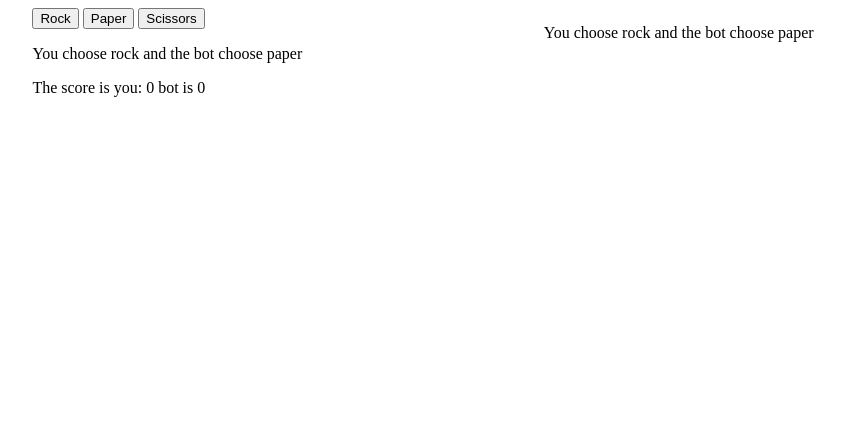
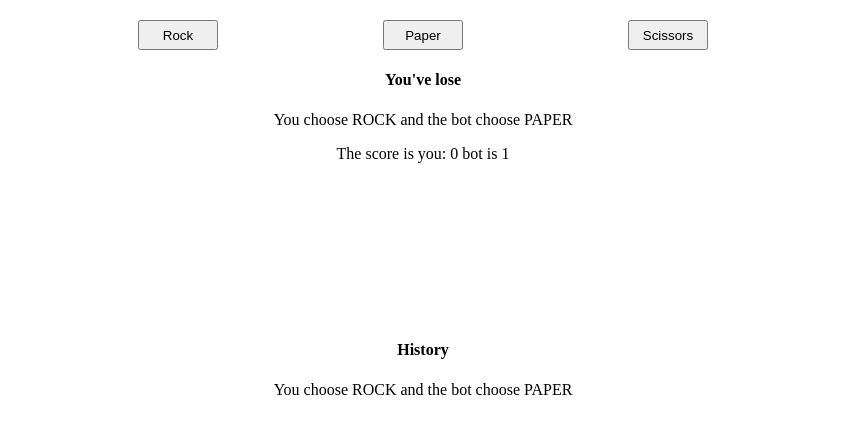
Before and after one commit to Lain62/Rock-Paper-Scissors, a plain HTML site: page index.html in a window 1280 px wide. Both pictures are taken after a click on the button "Rock". Shown: the whole page, without its empty margins (217-1062 px from the left). Drawn offline with Linux system fonts and the light colour scheme.

Commit message:
fix some broken code

```diff
--- a/index.html
+++ b/index.html
@@ -8,7 +8,7 @@
     <link rel="stylesheet" href="styles.css">
 </head>
 <body>
-	<div class="container-left">
+	<div class="container-top">
 		<div class="container-input">
 			<button class="input" id="rock">Rock</button>
 			<button class="input" id="paper">Paper</button>
@@ -16,8 +16,10 @@
 		</div>
 		<div class="results"></div>
 	</div>
-	<div class="container-right">
-		<div class="history"></div>
+	<div class="container-bottom">
+		<div class="history">
+			<h4> History </h4>
+		</div>
 	</div>
 </body>
 </html>
--- a/rps.js
+++ b/rps.js
@@ -26,6 +26,8 @@ function getComputerChoice() {
 	}
 };
 
+let playerScore = 0
+let computerScore = 0
 function playRound(playerSelection, computerSelection){
 	if (playerSelection == 'rock' && computerSelection == 'scissors') {
 		playerScore++;
@@ -61,23 +63,31 @@ function game(choice) {
 	if (roundsPlayed <= roundsMax){
 		const playerSelection = getPlayerChoice(choice);
 		const computerSelection = getComputerChoice();
-		let textRoundResult = "You choose " + playerSelection + " and the bot choose " + computerSelection
+		let textRoundResult = "You choose " + playerSelection.toUpperCase() + " and the bot choose " + computerSelection.toUpperCase()
+		let textRoundResultCondition = "You've " + playRound(playerSelection, computerSelection)
+		divResults.appendChild(roundResultCondition)
+		roundResultCondition.innerText = textRoundResultCondition
 		roundResult.innerText = textRoundResult
 		const historyRounds = document.createElement('p') // shows history of all rounds result
 		historyRounds.innerText = textRoundResult
+		divHistory.appendChild(historyRounds)
 		divResults.appendChild(roundResult)
-		divHistory.appendChild(historyRounds)
 		result.innerText = "The score is you: " + playerScore + " bot is " + computerScore;
 		divResults.appendChild(result)
 	}
+	let paragameResult = ""
 	if (roundsPlayed == roundsMax) {
 		if (playerScore > computerScore) {
-			gameResult.innerText =	"You've won the game!"
+			paragameResult =	"You've won the game!"
 		} else if ( playerScore < computerScore) {
-			gameResult.innerText = "You've lost the game!"
+			paragameResult = "You've lost the game!"
 		} else {
-			gameResult.innerText = "You've drawn the game!"
+			paragameResult = "You've drawn the game!"
 		}
+		const historyRounds = document.createElement('h5') // shows history of all rounds result
+		gameResult.innerText = paragameResult
+		historyRounds.innerText = paragameResult
+		divHistory.appendChild(historyRounds)
 		divResults.appendChild(gameResult)
 		gameOver.innerText ="the game is over!"
 		divResults.appendChild(gameOver)
@@ -95,19 +105,21 @@ function gameReset(){
 	result.remove()
 	gameOver.remove()
 	btnReset.remove()
+	const historyRounds = document.createElement('h5') // shows history of all rounds result
+	historyRounds.innerText = "Game Reset!"
+	divHistory.appendChild(historyRounds)
 }
 
 
-let playerScore = 0
-let computerScore = 0
 let roundsPlayed = 0;
 let roundsMax = 5
 
 const btnReset = document.createElement('button')
 const roundResult = document.createElement('p') // shows what is the result of the current round
+const roundResultCondition = document.createElement('h4') //shows if you win,drew,or lost the round
 const result = document.createElement('p'); // shows all the current score
-const gameResult = document.createElement('p') // shows the result of all rounds
-const gameOver = document.createElement('p') // just shows the game result
+const gameResult = document.createElement('h2') // shows the result of all rounds
+const gameOver = document.createElement('h3') // just shows the game is over
 
 const btnRock = document.querySelector('#rock')
 const btnPaper = document.querySelector('#paper')
--- a/styles.css
+++ b/styles.css
@@ -1,5 +1,22 @@
 body{
 	display: flex;
-	align-items: space-between;
+	flex-direction: column;
 	justify-content:space-evenly;
+	text-align: center;
+	max-width : 900px;
+	margin: 20px auto;
 }
+
+.container-top{
+	height : 300px;
+}
+
+.container-input{
+	display: flex;
+	justify-content:space-evenly
+}
+
+.input{
+	width:80px;
+	height:30px
+}
```
